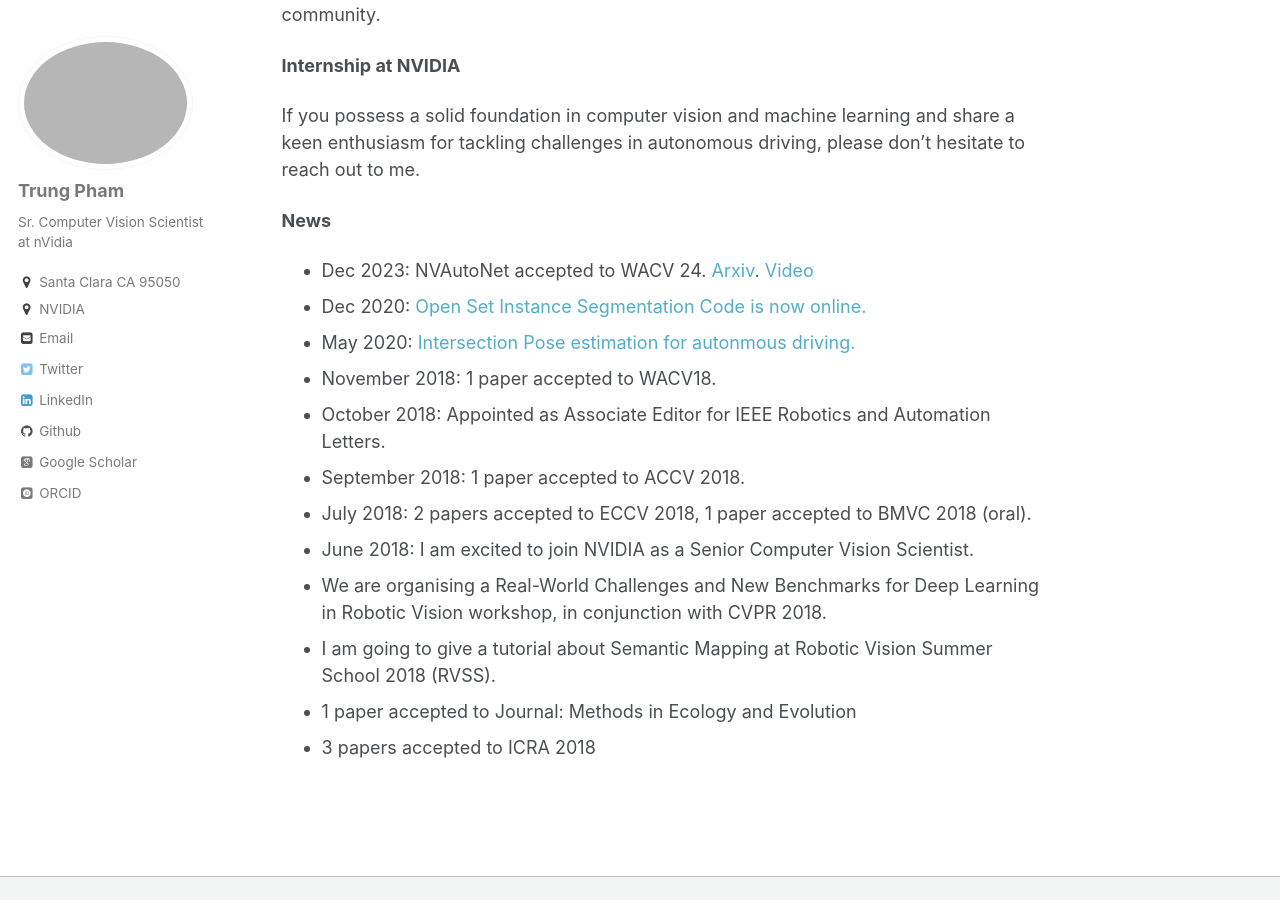
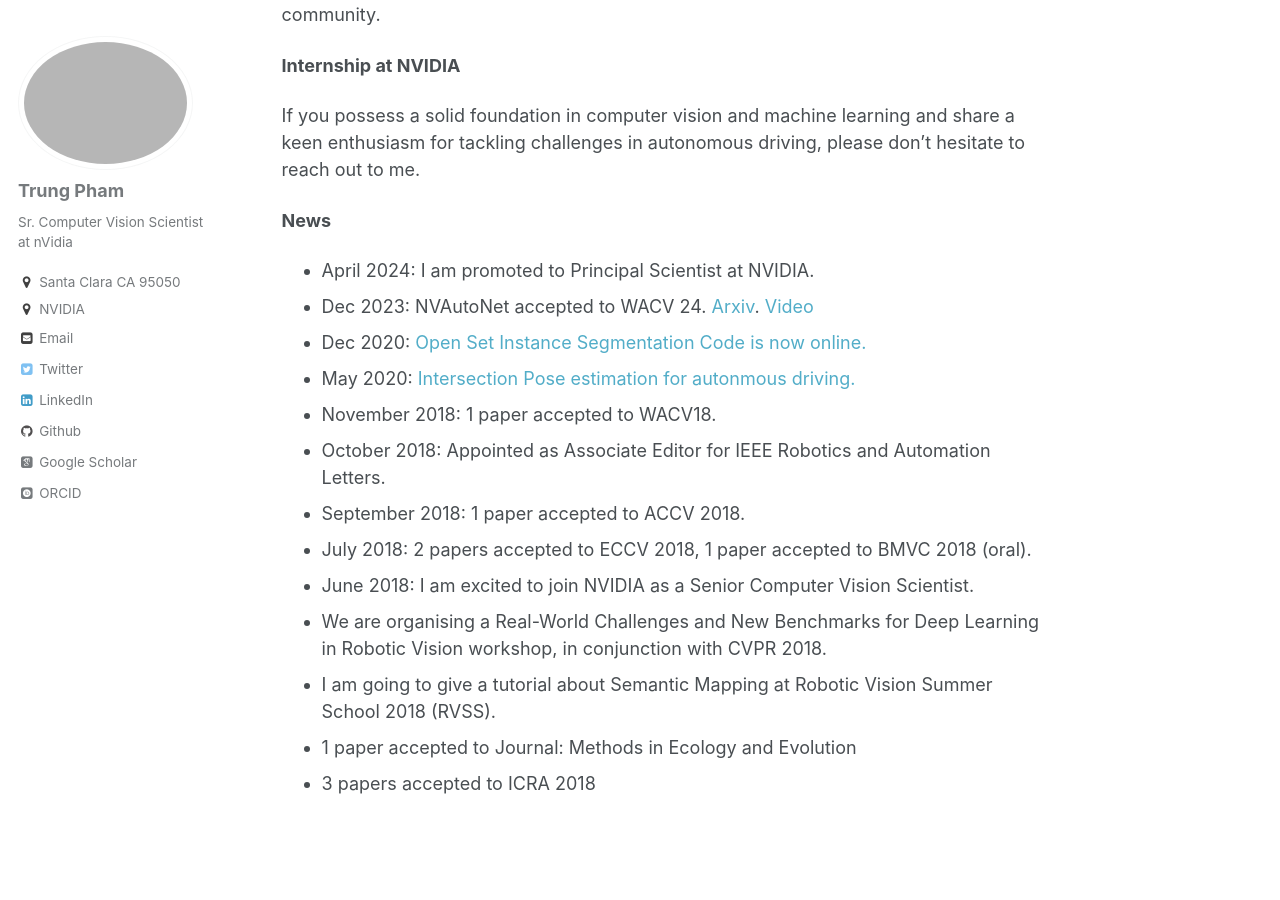
Before and after one commit to trungtpham/trungtpham.github.io, a Jekyll site: the page built from index.md, in a window 1280 px wide and 900 px high, scrolled down 905 px. Built offline with Jekyll 4.4.1, drawn with Linux system fonts in a browser that asks for light colours; some web fonts are replaced; our own code applies the rules of GitHub Pages for plain Markdown files.

Commit message:
Update index.md

```diff
--- a/index.md
+++ b/index.md
@@ -17,6 +17,7 @@ I engage in research within the domains of computer vision and machine learning.
 If you possess a solid foundation in computer vision and machine learning and share a keen enthusiasm for tackling challenges in autonomous driving, please don't hesitate to reach out to me.
 
 **News**
+* April 2024: I am promoted to Principal Scientist at NVIDIA.
 * Dec 2023: NVAutoNet accepted to WACV 24. [Arxiv](https://arxiv.org/abs/2303.12976). [Video](https://www.youtube.com/watch?v=cPxVhCJ7kyY)
 * Dec 2020: [Open Set Instance Segmentation Code is now online.](https://github.com/trungtpham/open_set_instance_segmentation)
 * May 2020: [Intersection Pose estimation for autonmous driving.](https://www.youtube.com/watch?v=KPLTA4S_3Yo)
```
